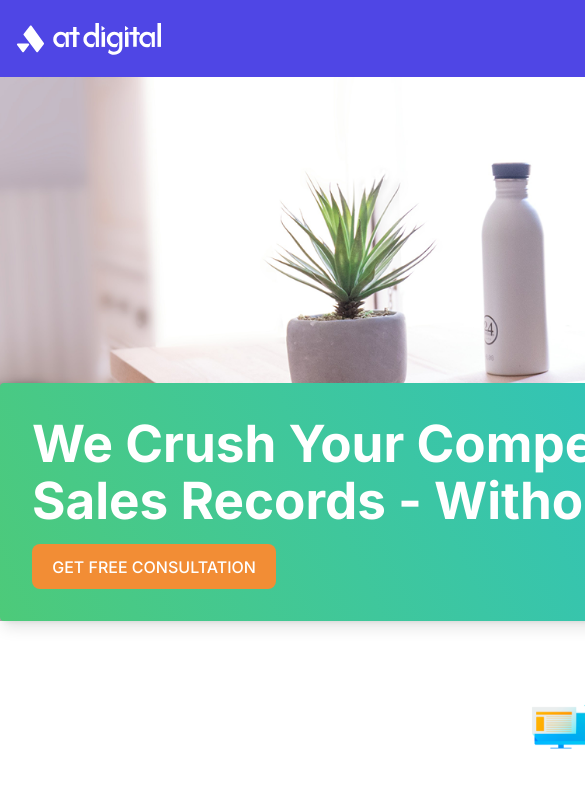
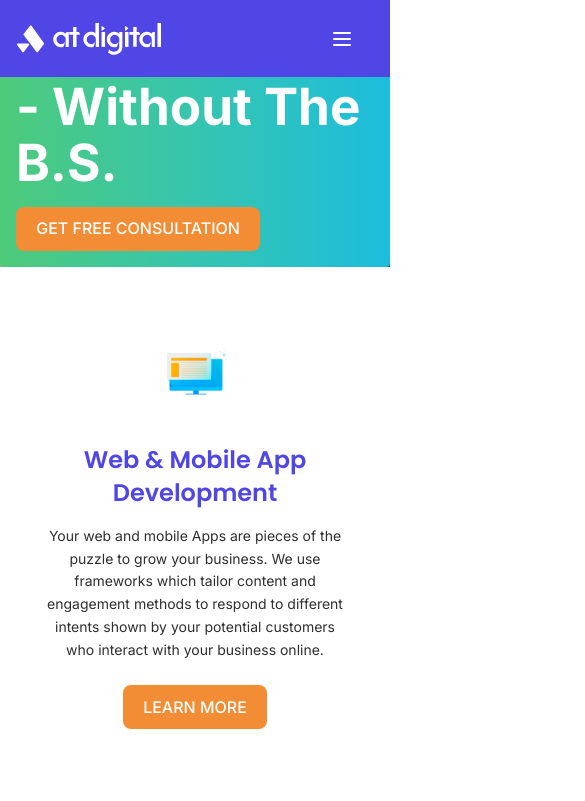
Before and after one commit to DilukM/at-digital-landing, a React (Vite) app: page / in a window 390 px wide. Shown: the top 801 px of the page, 585 px wide, since content can reach past the window. Built offline with nearby package versions, Linux system fonts and the light colour scheme.

Commit message:
Update page titles and improve component styles; modify index.html title, enhance Banner and ServiceCard components for better responsiveness, and refine Button component styles.

```diff
--- a/index.html
+++ b/index.html
@@ -10,7 +10,7 @@
       href="https://fonts.googleapis.com/css2?family=Inter:wght@100;200;300;400;500;600;700;800;900&family=Poppins:wght@100;200;300;400;500;600;700;800;900&display=swap"
       rel="stylesheet"
     />
-    <title>Vite + React</title>
+    <title>at digital</title>
   </head>
   <body>
     <div id="root"></div>
--- a/src/features/landing/components/Banner.jsx
+++ b/src/features/landing/components/Banner.jsx
@@ -4,10 +4,10 @@ import bannerImg from "../../../assets/hero-cover.png";
 
 export default function Banner() {
   return (
-    <div className="relative">
-      <img src={bannerImg} alt="Workspace" className="w-full h-auto" />
-      <div className="absolute bottom-0 left-0 w-full md:w-auto md:bottom-10 md:left-10 md:max-w-xl p-8 rounded text-white shadow-lg bg-linear-65 from-dark2 to-analogous2">
-        <h1 className="text-2xl font-bold mb-4">
+    <div className="relative w-full overflow-hidden">
+      <img src={bannerImg} alt="Workspace" className="w-full h-auto object-cover" />
+      <div className="absolute bottom-0 left-0 w-full md:w-auto md:bottom-10 md:left-10 md:max-w-xl p-4 sm:p-6 md:p-8 rounded text-white shadow-lg bg-gradient-to-r from-dark2 to-analogous2">
+        <h1 className="text-lg sm:text-xl md:text-2xl font-bold mb-4 leading-tight">
           We Crush Your Competitors, Goals, And Sales Records - Without The B.S.
         </h1>
         <Button label="GET FREE CONSULTATION" variant="secondary" />
--- a/src/features/landing/components/ServiceCard.jsx
+++ b/src/features/landing/components/ServiceCard.jsx
@@ -35,34 +35,34 @@ export default function ServiceCard({
   imagePosition = "left",
 }) {
   return (
-    <div className="w-full  mx-auto p-6">
+    <div className="w-full max-w-6xl mx-auto px-4 py-6 overflow-hidden">
       {/* Mobile Layout - Stacked vertically for screens 375px and below */}
-      <div className="block sm:hidden flex-col items-center text-center">
-        <div className="mb-6">
+      <div className="flex flex-col items-center text-center sm:hidden">
+        <div className="mb-6 w-full max-w-xs">
           <img src={image} alt={imageAlt} className="w-24 h-24 mx-auto" />
         </div>
-        <div>
-          <h2 className="mb-4 text-xl font-semibold">{title}</h2>
-          <p className="text-text mb-6 leading-relaxed">{description}</p>
+        <div className="w-full">
+          <h2 className="mb-4 text-lg font-semibold px-2">{title}</h2>
+          <p className="text-text mb-6 leading-relaxed text-sm px-2">{description}</p>
           <Button label="LEARN MORE" variant="secondary" />
         </div>
       </div>
 
       {/* Desktop/Tablet Layout - Side by side for screens above 375px */}
-      <div className="hidden sm:flex items-center gap-8 mx-30">
+      <div className="hidden sm:flex items-center gap-6 lg:gap-12">
         {imagePosition === "left" && (
           <div className="flex-shrink-0">
-            <img src={image} alt={imageAlt} className="w-32 h-32 lg:w-80 lg:h-80" />
+            <img src={image} alt={imageAlt} className="w-32 h-32 lg:w-40 lg:h-40" />
           </div>
         )}
-        <div className="flex-1">
+        <div className="flex-1 min-w-0">
           <h2 className="mb-4 text-xl lg:text-2xl font-semibold">{title}</h2>
           <p className="text-text mb-6 leading-relaxed">{description}</p>
           <Button label="LEARN MORE" variant="secondary" />
         </div>
         {imagePosition === "right" && (
           <div className="flex-shrink-0">
-            <img src={image} alt={imageAlt} className="w-32 h-32 lg:w-80 lg:h-80" />
+            <img src={image} alt={imageAlt} className="w-32 h-32 lg:w-40 lg:h-40" />
           </div>
         )}
       </div>
--- a/src/features/landing/pages/LandingPage.jsx
+++ b/src/features/landing/pages/LandingPage.jsx
@@ -10,11 +10,11 @@ import strategyImg from "../../../assets/magnifier.svg";
 
 export default function LandingPage() {
   return (
-    <div className="min-h-screen">
+    <div className="min-h-screen w-full overflow-x-hidden">
       <Navbar />
       <Banner />
-      <section className="px-4 sm:px-6 lg:px-8 py-8 sm:py-12 lg:py-16">
-        <div className="space-y-8 sm:space-y-12 lg:space-y-16">
+      <section className="w-full px-4 sm:px-6 lg:px-8 py-8 sm:py-12 lg:py-16">
+        <div className="space-y-8 sm:space-y-12 lg:space-y-16 w-full">
           <ServiceCard
             image={webDevImg}
             title="Web & Mobile App Development"
--- a/src/index.css
+++ b/src/index.css
@@ -1,4 +1,15 @@
 @import "tailwindcss";
+
+/* Prevent horizontal overflow globally */
+* {
+  box-sizing: border-box;
+}
+
+html, body {
+  overflow-x: hidden;
+  width: 100%;
+  max-width: 100vw;
+}
 
 @theme {
   --color-primary: #4f46e5;
@@ -46,9 +57,13 @@ a {
 
 body {
   margin: 0;
-  display: flex;
-  place-items: center;
   min-width: 320px;
+  min-height: 100vh;
+  overflow-x: hidden; /* Prevent horizontal scroll */
+}
+
+#root {
+  width: 100%;
   min-height: 100vh;
 }
 
--- a/src/shared/components/Button.jsx
+++ b/src/shared/components/Button.jsx
@@ -1,7 +1,7 @@
 import React from "react";
 
 export default function Button({ label, onClick, variant = "primary" }) {
-  const base = "px-4 py-2 rounded font-semibold";
+  const base = "px-4 py-2 rounded font-semibold text-sm sm:text-base whitespace-nowrap";
   const styles = {
     primary: "bg-primary text-white hover:bg-analogous1",
     secondary: "bg-secondary text-white hover:bg-triadic1",
```
